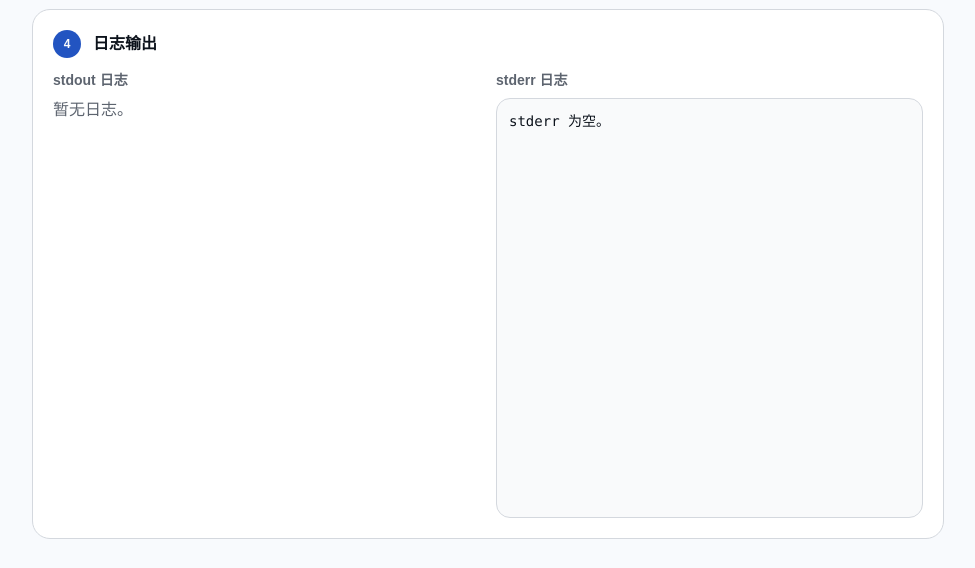
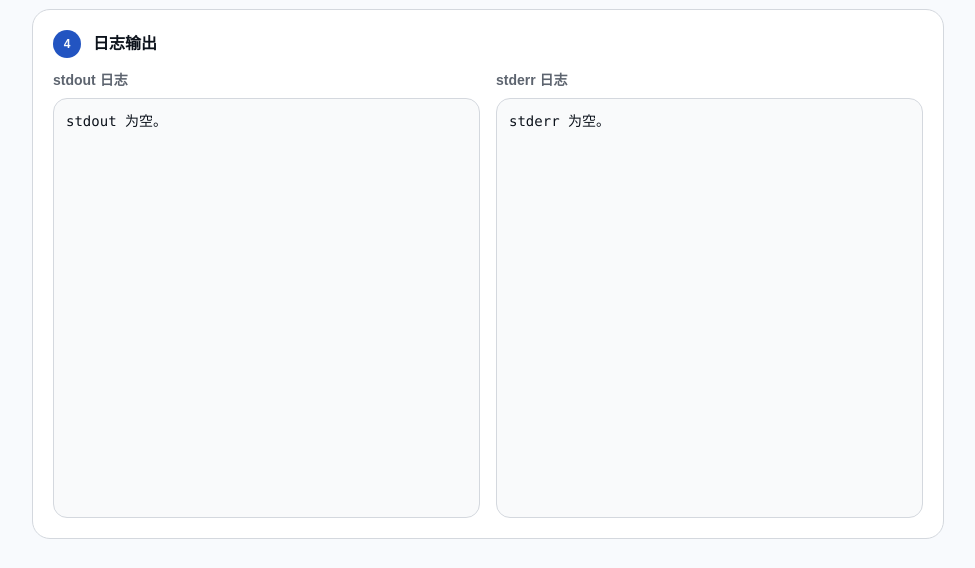
Before and after one commit to Minggshen/storage_web_platform_3, a React (Vite) app in the folder frontend/: page /projects/1/solver in a window 1280 px wide. Shown: the part 998-1566 px from the top of the page, without its empty margins (292-1267 px from the left). Built offline with nearby package versions, Linux system fonts and the light colour scheme; no server answers.

Commit message:
fix: unify stdout/stderr log display style on SolverPage

```diff
--- a/frontend/src/pages/workspace/SolverPage.tsx
+++ b/frontend/src/pages/workspace/SolverPage.tsx
@@ -422,13 +422,9 @@ export default function SolverPage() {
         <div className="grid gap-4" style={{ gridTemplateColumns: 'repeat(auto-fit, minmax(400px, 1fr))' }} aria-live="polite">
           <section>
             <h3 className="mb-2 mt-0 text-sm font-semibold text-muted-foreground">stdout 日志</h3>
-            {!activeTaskId ? (
-              <div className="text-muted-foreground">暂无日志。</div>
-            ) : (
-              <pre className="whitespace-pre-wrap break-words rounded-xl border border-border bg-muted/30 p-3 text-sm max-h-[560px] min-h-[420px] overflow-auto overscroll-contain">
-                {stdoutText || 'stdout 为空。'}
-              </pre>
-            )}
+            <pre className="whitespace-pre-wrap break-words rounded-xl border border-border bg-muted/30 p-3 text-sm max-h-[560px] min-h-[420px] overflow-auto overscroll-contain">
+              {stdoutText || 'stdout 为空。'}
+            </pre>
           </section>
 
           <section>
```
